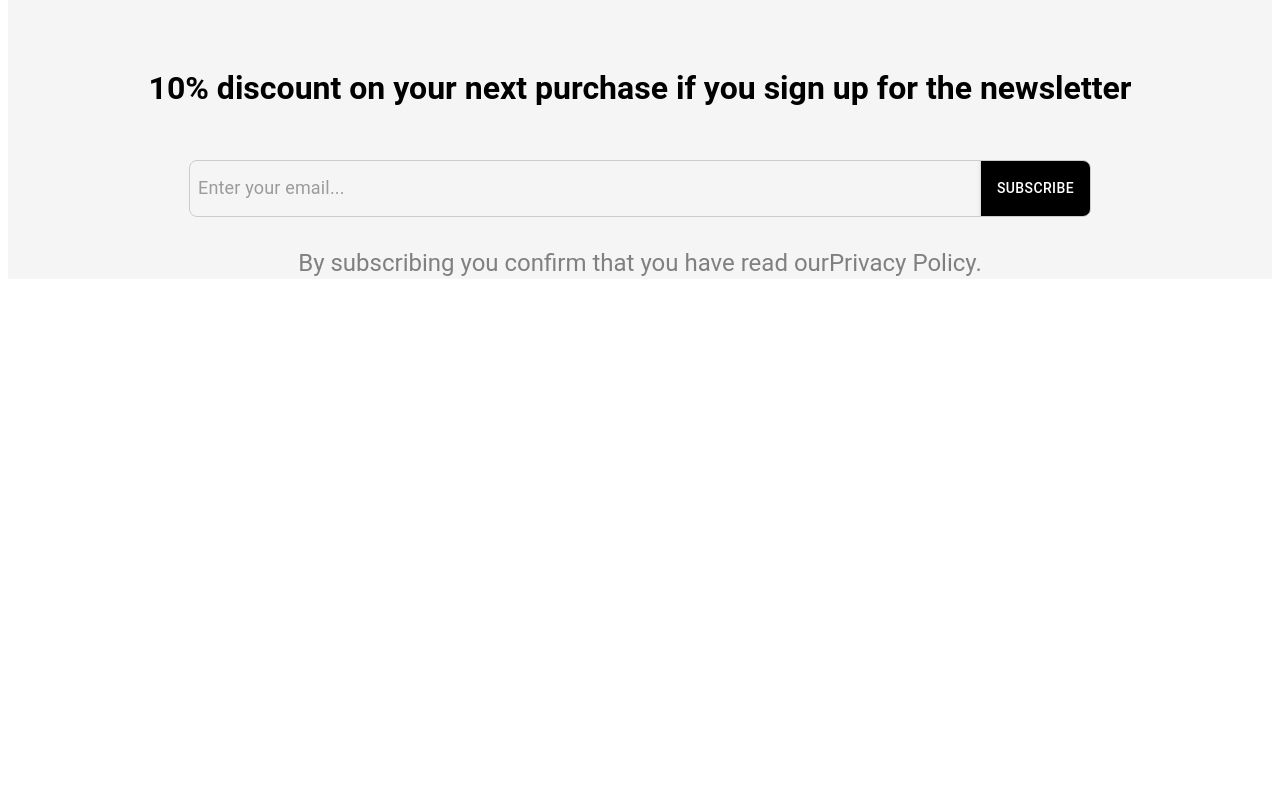
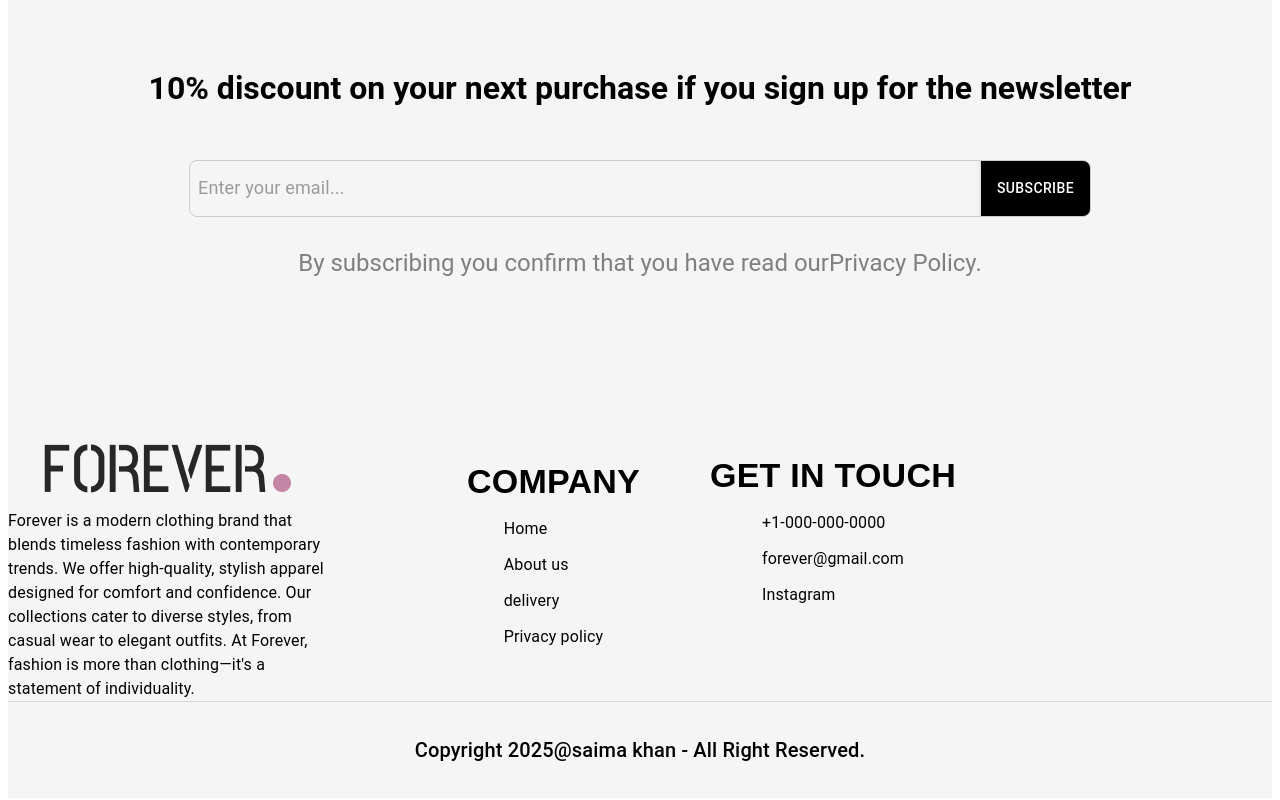
Before and after one commit to saima-khan1/E-commerce-Website, a React (Vite) app in the folder frontend/: page / in a window 1280 px wide. Shown: the part 3595-4395 px from the top of the page. Before the commit the page ends 3882 px from the top, so only its background shows below. Built offline with nearby package versions, Linux system fonts and the light colour scheme.

Commit message:
implemented footer

```diff
--- /dev/null
+++ b/frontend/src/components/Footer.tsx
@@ -0,0 +1,128 @@
+import { Box, Divider, List, MenuItem, Typography } from "@mui/material";
+import { assets } from "../assets/assets";
+
+const Footer = () => {
+  return (
+    <>
+      <Box
+        sx={{
+          display: { xs: "grid", md: "grid", sm: "grid" },
+          gridTemplateColumns: "Repeat(4,1fr)",
+          justifyItems: "end",
+
+          //   justifyContent: {
+          //     md: "space-evenly",
+          //     xs: "space-between",
+          //     sm: "space-between",
+          //   },
+          alignItems: "center",
+          marginTop: "9rem",
+        }}
+      >
+        <Box
+          sx={{
+            display: { xs: "flex", md: "flex", sm: "flex" },
+
+            flexDirection: "column",
+            justifyContent: {
+              md: "space-evenly",
+              xs: "space-between",
+              sm: "space-between",
+            },
+            alignItems: "center",
+          }}
+        >
+          {" "}
+          <Box
+            component="img"
+            src={assets.logo}
+            sx={{
+              width: { xs: "150px", sm: "150px", md: "249px" },
+              height: { xs: "49px", sm: "40px", md: "71px" },
+              marginTop: { xs: "10px", sm: "25px", md: "15px" },
+              alignItems: "center",
+            }}
+          />
+          <Typography>
+            Forever is a modern clothing brand that blends timeless fashion with
+            contemporary trends. We offer high-quality, stylish apparel designed
+            for comfort and confidence. Our collections cater to diverse styles,
+            from casual wear to elegant outfits. At Forever, fashion is more
+            than clothing—it's a statement of individuality.
+          </Typography>
+        </Box>
+
+        <Box
+          sx={{
+            display: { xs: "flex", md: "flex", sm: "flex" },
+
+            flexDirection: "column",
+            justifyContent: {
+              md: "space-evenly",
+              xs: "space-between",
+              sm: "space-between",
+            },
+            alignItems: "center",
+          }}
+        >
+          <Typography variant="h4" fontFamily="sans-serif" fontWeight={"600"}>
+            COMPANY
+          </Typography>
+          <List>
+            {" "}
+            <MenuItem>Home</MenuItem>
+            <MenuItem>About us</MenuItem>
+            <MenuItem>delivery</MenuItem>
+            <MenuItem>Privacy policy</MenuItem>
+          </List>
+        </Box>
+        <Box
+          sx={{
+            display: { xs: "flex", md: "flex", sm: "flex" },
+            flexDirection: "column",
+            marginBottom: "3rem",
+
+            justifyContent: {
+              md: "space-evenly",
+              xs: "space-between",
+              sm: "space-between",
+            },
+            alignItems: "center",
+          }}
+        >
+          <Typography variant="h4" fontFamily="sans-serif" fontWeight={"600"}>
+            GET IN TOUCH
+          </Typography>
+          <List>
+            {" "}
+            <MenuItem>+1-000-000-0000</MenuItem>
+            <MenuItem>forever@gmail.com</MenuItem>
+            <MenuItem>Instagram</MenuItem>
+          </List>
+        </Box>
+      </Box>
+      <Divider />
+      <Box
+        sx={{
+          display: { xs: "flex", md: "flex", sm: "flex" },
+          flexDirection: "column",
+          marginTop: "2rem",
+          marginBottom: "2rem",
+
+          justifyContent: {
+            md: "space-evenly",
+            xs: "space-between",
+            sm: "space-between",
+          },
+          alignItems: "center",
+        }}
+      >
+        <Typography variant="h6">
+          Copyright 2025@saima khan - All Right Reserved.
+        </Typography>
+      </Box>
+    </>
+  );
+};
+
+export default Footer;
--- a/frontend/src/components/Policy.tsx
+++ b/frontend/src/components/Policy.tsx
@@ -1,6 +1,5 @@
 import { Box, Typography } from "@mui/material";
 import { assets } from "../assets/assets";
-import NewsLetterBox from "./NewsLetterBox";
 
 const Policy = () => {
   return (
--- a/frontend/src/pages/Home.tsx
+++ b/frontend/src/pages/Home.tsx
@@ -1,4 +1,5 @@
 import BestSellers from "../components/BestSellers";
+import Footer from "../components/Footer";
 import KidsCollections from "../components/KidsCollection";
 import Landing from "../components/Landing";
 import MensCollection from "../components/MensCollection";
@@ -15,6 +16,7 @@ const Home = () => {
       <BestSellers />
       <Policy />
       <NewsLetter />
+      <Footer />
     </div>
   );
 };
```
